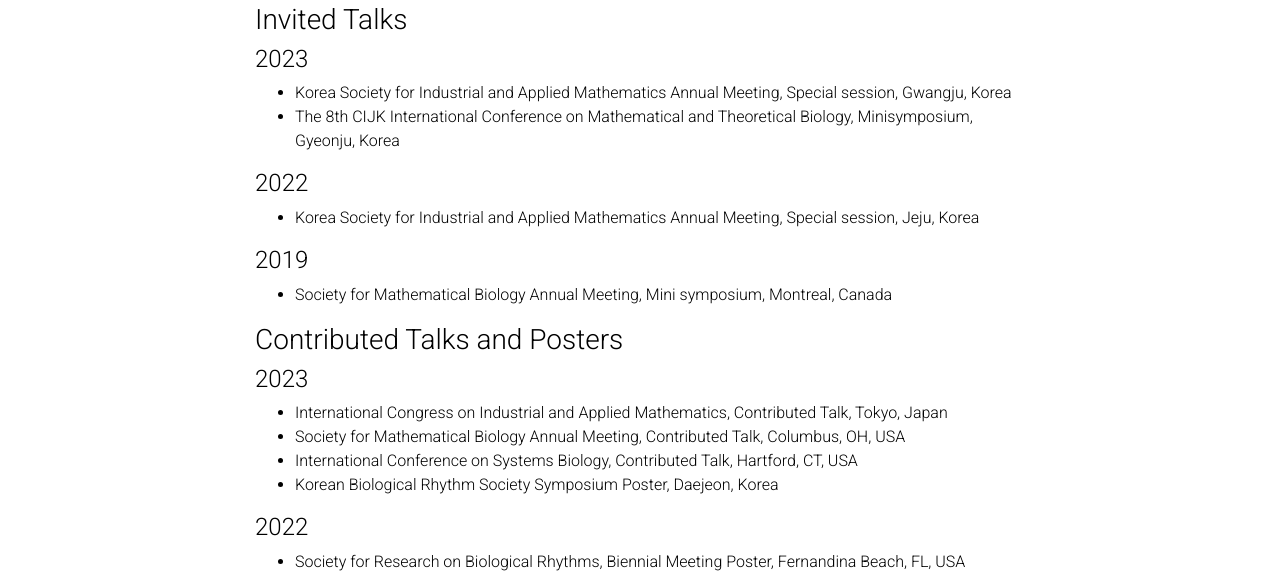
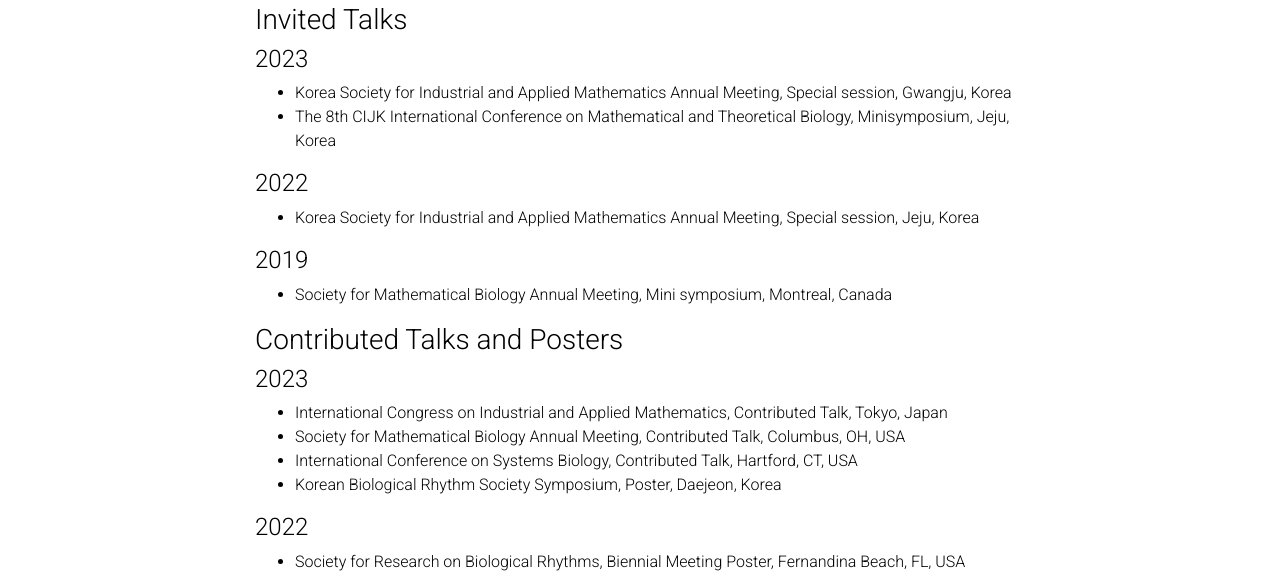
Before and after one commit to sjchae1207/sjchae1207.github.io, a Jekyll site: the page built from _pages/talks.md, in a window 1280 px wide and 900 px high. Shown: the part 182-758 px from the top of the window. Built offline with Jekyll 4.4.1, drawn with Linux system fonts in a browser that asks for light colours; comment, search, counter and statistics services are not loaded; a style sheet for code colours, icons or effects is not loaded.

Commit message:
talk edited

```diff
--- a/_pages/talks.md
+++ b/_pages/talks.md
@@ -11,7 +11,7 @@
 <h3>Invited Talks</h3>
 <h4>2023</h4>
   - Korea Society for Industrial and Applied Mathematics Annual Meeting, Special session, Gwangju, Korea
-  - The 8th CIJK International Conference on Mathematical and Theoretical Biology, Minisymposium, Gyeonju, Korea
+  - The 8th CIJK International Conference on Mathematical and Theoretical Biology, Minisymposium, Jeju, Korea
 <h4>2022</h4>
   - Korea Society for Industrial and Applied Mathematics Annual Meeting, Special session, Jeju, Korea
 <h4>2019</h4>
@@ -23,7 +23,7 @@
   - International Congress on Industrial and Applied Mathematics, Contributed Talk, Tokyo, Japan
   - Society for Mathematical Biology Annual Meeting, Contributed Talk, Columbus, OH, USA
   - International Conference on Systems Biology, Contributed Talk, Hartford, CT, USA
-  - Korean Biological Rhythm Society Symposium Poster, Daejeon, Korea
+  - Korean Biological Rhythm Society Symposium, Poster, Daejeon, Korea
 <h4>2022</h4>
   - Society for Research on Biological Rhythms, Biennial Meeting Poster, Fernandina Beach, FL, USA
   - International Conference on Systems Biology, Contributed Talk, Berlin, Germany
```
